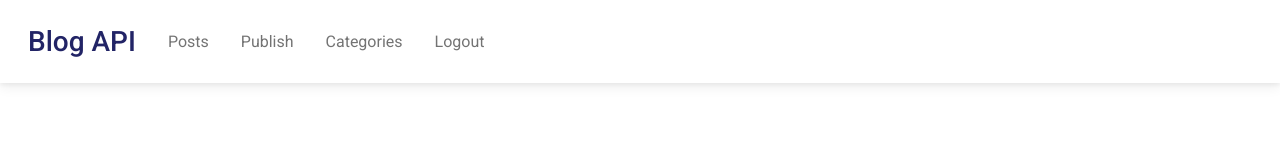
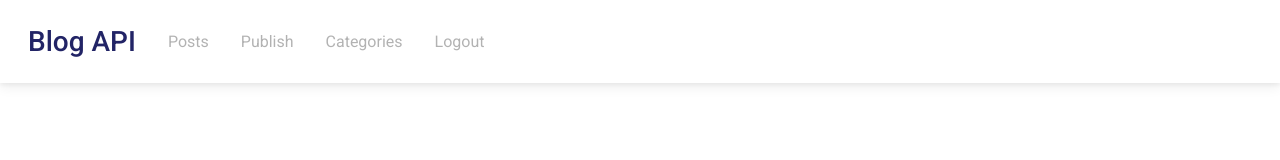
Before and after one commit to breno-albuquerque/blogs-app, a React (Create React App) app: page / in a window 1280 px wide. Shown: the top 160 px of the page. Built offline with nearby package versions, Linux system fonts and the light colour scheme.

Commit message:
feat(components): Links do Header.js agora ficam desabilitados caso não tenha usuário logado

```diff
--- a/src/components/Header.jsx
+++ b/src/components/Header.jsx
@@ -1,4 +1,4 @@
-import React, { useState } from 'react';
+import React, { useEffect, useState } from 'react';
 import { useNavigate } from 'react-router-dom';
 import {
   MDBContainer,
@@ -24,7 +24,17 @@ const NavTitle = styled.h1`
 
 function Header() {
   const [showNav, setShowNav] = useState(false);
+  const token = localStorage.getItem('token');
   const navigate = useNavigate();
+  const [isDisabled, setisDisabled] = useState(true);
+
+  useEffect(() => {
+    if (token) {
+      setisDisabled(false);
+    } else {
+      setisDisabled(true);
+    }
+  }, []);
 
   const handleRedirectClick = (event, endpoint) => {
     event.preventDefault();
@@ -56,6 +66,7 @@ function Header() {
           <MDBNavbarNav>
             <MDBNavbarItem>
               <MDBNavbarLink
+                disabled={isDisabled}
                 className="me-3"
                 type="button"
                 onClick={(event) => handleRedirectClick(event, 'blogPosts')}
@@ -65,6 +76,7 @@ function Header() {
             </MDBNavbarItem>
             <MDBNavbarItem>
               <MDBNavbarLink
+                disabled={isDisabled}
                 className="me-3"
                 type="button"
                 onClick={(event) => handleRedirectClick(event, 'publish')}
@@ -74,6 +86,7 @@ function Header() {
             </MDBNavbarItem>
             <MDBNavbarItem>
               <MDBNavbarLink
+                disabled={isDisabled}
                 className="me-3"
                 type="button"
                 onClick={(event) => handleRedirectClick(event, 'categories')}
@@ -83,6 +96,7 @@ function Header() {
             </MDBNavbarItem>
             <MDBNavbarItem>
               <MDBNavbarLink
+                disabled={isDisabled}
                 className="me-3"
                 type="button"
                 onClick={(event) => handleRedirectClick(event, 'home')}
```
